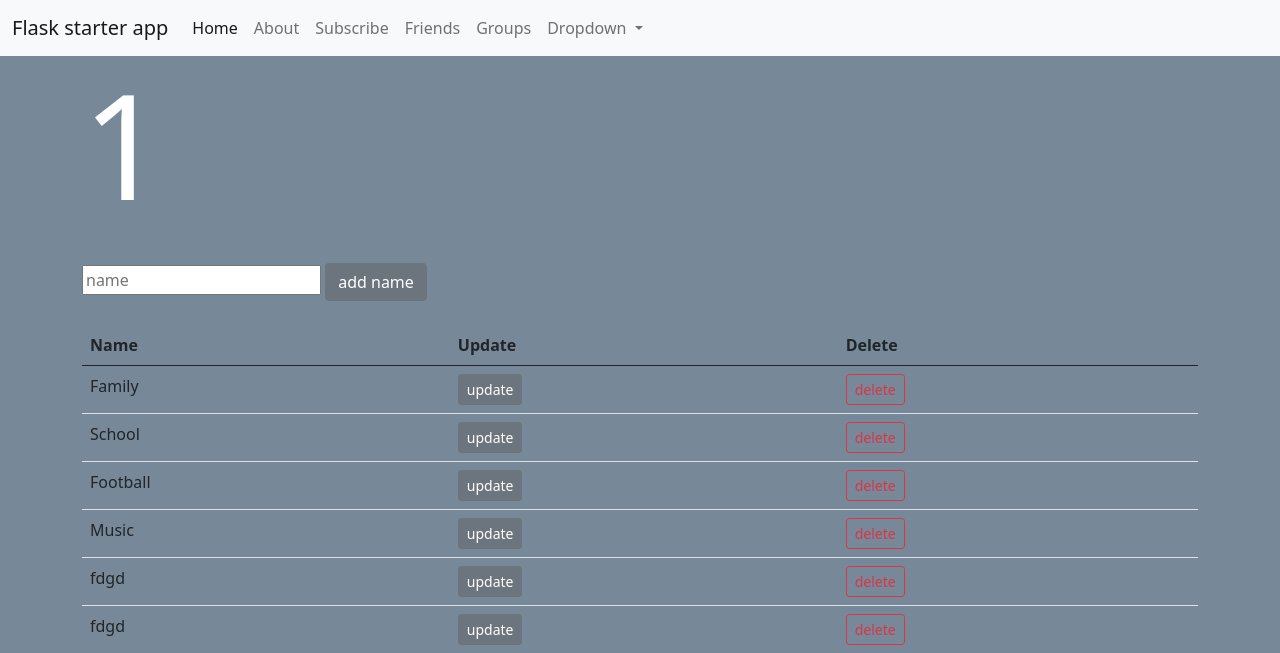
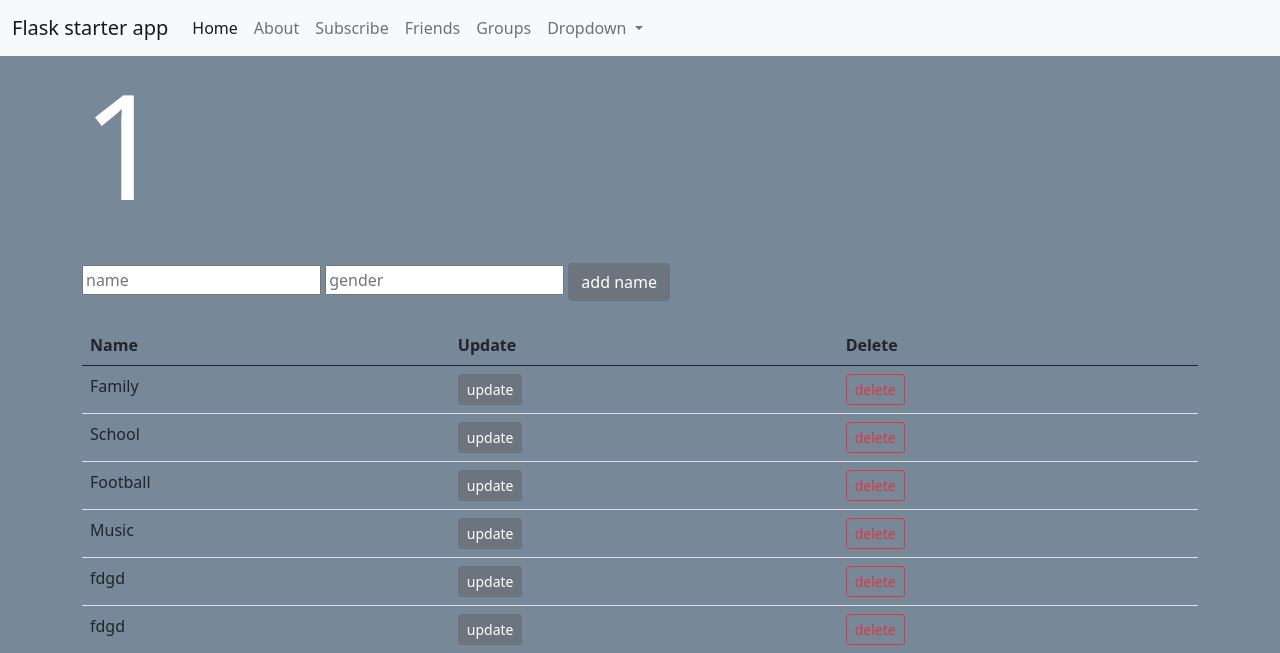
Before and after one commit to nbrown-dsl/flask-codemy-tutorial-series, a Flask app: page /friends/1 in a window 1280 px wide. Shown: the top 653 px of the page. Run offline with Flask 2, Linux system fonts and the light colour scheme; data comes from the database, SQL or seed files in the repository; both versions use the stored data as it was after the commit; parts of the project's set-up code (start-up, migrations or seed data) failed here and were passed over.

Commit message:
added gender field in model and form

```diff
--- a/app.py
+++ b/app.py
@@ -1,7 +1,8 @@
 from flask import Flask,render_template, request, redirect, url_for
 from flask_sqlalchemy import SQLAlchemy
 from datetime import datetime
-from wtforms_alchemy import ModelForm
+
+
 # import smtplib
 
 app = Flask(__name__, template_folder="templates")
@@ -9,27 +10,28 @@ app.config['SQLALCHEMY_DATABASE_URI'] = 'sqlite:///friends.db'
 #initialize database
 db = SQLAlchemy(app)
 
-HOUR_CHOICES = [('1', '8am'), ('2', '10am')]
 
-class TestForm(ModelForm):
-     hour = SelectField(u'Hour', choices=HOUR_CHOICES)
+
+
 
 #create database model
 class Friend(db.Model):
     id = db.Column(db.Integer, primary_key=True)
     name = db.Column(db.String(200),nullable=False)
+    gender = db.Column(db.String(200),nullable=True)
     date_created = db.Column(db.DateTime, default = datetime.utcnow)
 
-    #create function to return stringwhen we add something
+    # create function to return string when we add something
     def __repr__(self):
         return '<Name %r>' % self.id
+
 
 class Group(db.Model):
     id = db.Column(db.Integer, primary_key=True)
     name = db.Column(db.String(200),nullable=False)
     date_created = db.Column(db.DateTime, default = datetime.utcnow)
 
-    #create function to return stringwhen we add something
+    #create function to return string when we add something
     def __repr__(self):
         return '<Name %r>' % self.id
 
@@ -37,6 +39,8 @@ db.create_all()
 db.session.commit()
 
 subscribers = []
+
+
 
 @app.route('/delete/<int:id>/<modelName>')
 def delete(id,modelName):
@@ -87,7 +91,8 @@ def friends(modelName):
     if modelName == "Friends":
         if request.method == "POST":
             friend_name = request.form['name']
-            new_friend = Friend(name=friend_name)
+            friend_gender = request.form['gender']
+            new_friend = Friend(name=friend_name,gender=friend_gender)
             #push to databse
             try:
                 db.session.add(new_friend)
@@ -98,6 +103,7 @@ def friends(modelName):
                 return "there was error adding your friend"
         else:
             friends = Friend.query.order_by(Friend.date_created)
+
             return render_template('friends.html',title=title, friends = friends, modelName = modelName)
     else:
         if request.method == "POST":
--- a/templates/friends.html
+++ b/templates/friends.html
@@ -8,6 +8,7 @@
     <br>
 <form action="/friends/{{modelName}}" METHOD = "POST">
     <input type="text" placeholder = "name" name = "name">
+    <input type="text" placeholder = "gender" name = "gender">
     <input type="submit" value="add name" class="btn btn-secondary">
 </form>
 <br>
```
Also changed, not shown: friends.db.
